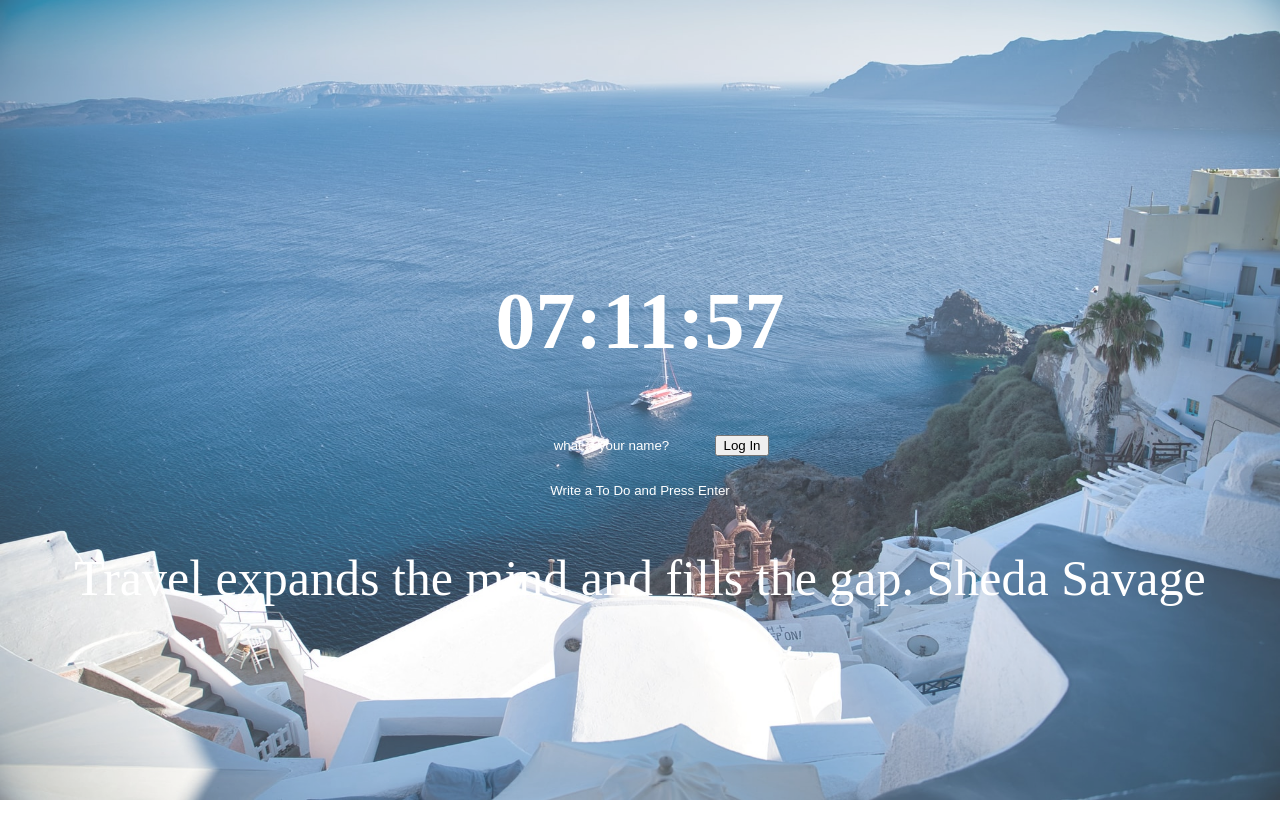
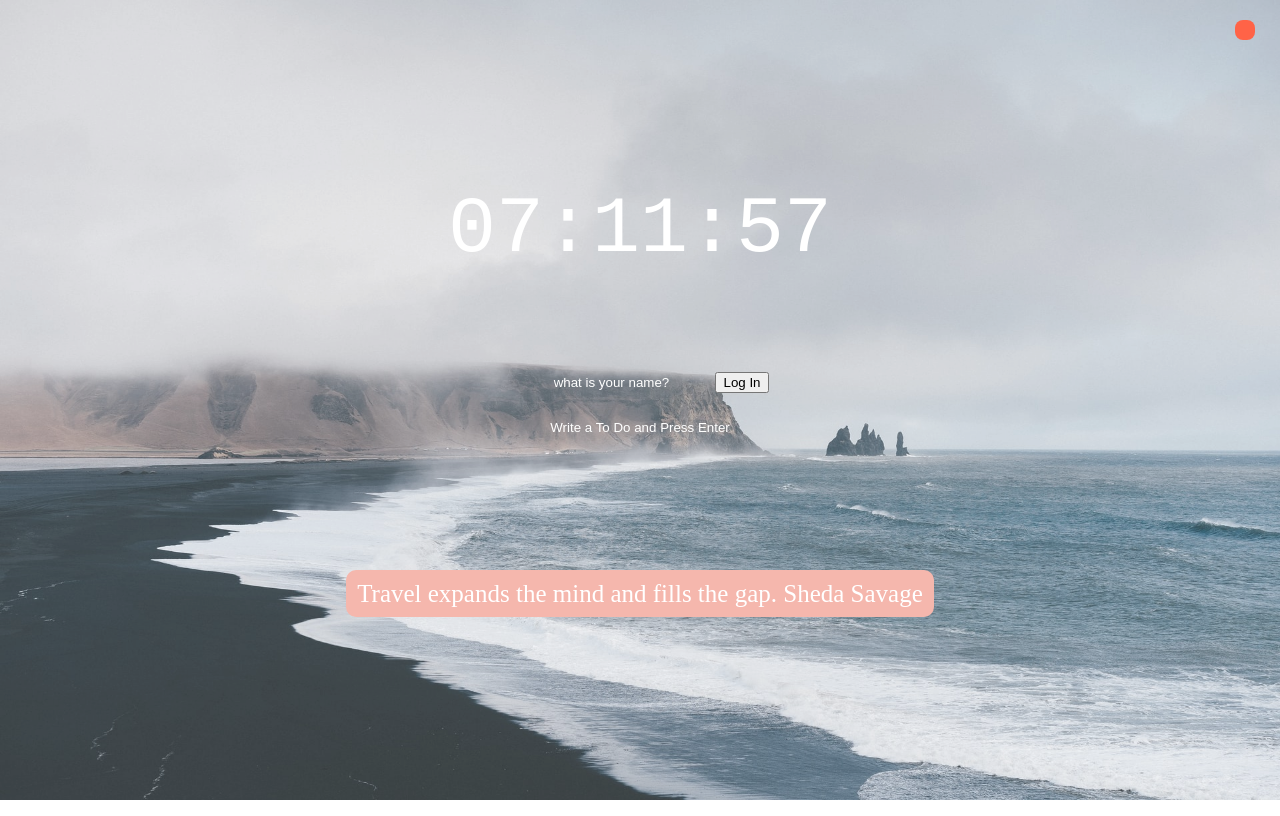
Before and after one commit to kimdozzi/To-Do-List, a plain HTML site: page index.html in a window 1280 px wide. Drawn offline with Linux system fonts and the light colour scheme.

Commit message:
css 수정

```diff
--- /dev/null
+++ b/css/reset.css
@@ -0,0 +1,48 @@
+/* http://meyerweb.com/eric/tools/css/reset/
+   v2.0 | 20110126
+   License: none (public domain)
+*/
+
+html, body, div, span, applet, object, iframe,
+h1, h2, h3, h4, h5, h6, p, blockquote, pre,
+a, abbr, acronym, address, big, cite, code,
+del, dfn, em, img, ins, kbd, q, s, samp,
+small, strike, strong, sub, sup, tt, var,
+b, u, i, center,
+dl, dt, dd, ol, ul, li,
+fieldset, form, label, legend,
+table, caption, tbody, tfoot, thead, tr, th, td,
+article, aside, canvas, details, embed,
+figure, figcaption, footer, header, hgroup,
+menu, nav, output, ruby, section, summary,
+time, mark, audio, video {
+	margin: 0;
+	padding: 0;
+	border: 0;
+	font-size: 100%;
+	font: inherit;
+	vertical-align: baseline;
+}
+/* HTML5 display-role reset for older browsers */
+article, aside, details, figcaption, figure,
+footer, header, hgroup, menu, nav, section {
+	display: block;
+}
+body {
+	line-height: 1;
+}
+ol, ul {
+	list-style: none;
+}
+blockquote, q {
+	quotes: none;
+}
+blockquote:before, blockquote:after,
+q:before, q:after {
+	content: '';
+	content: none;
+}
+table {
+	border-collapse: collapse;
+	border-spacing: 0;
+}
--- a/css/style.css
+++ b/css/style.css
@@ -1,10 +1,36 @@
+@import "/css/reset.css";
+
 .hidden {
     display: none;
 }
+
+body {
+    height: 100vh;
+    width: 100vw;
+}
+
+.weather-position{
+    display: flex;
+    align-items: center;
+    justify-content: flex-end;
+    padding-top: 20px;
+    padding-right: 25px;
+    font-size: 20px;
+}
+
+.main-page {
+    margin-top: 150px;
+    display: flex;
+    flex-direction: column;
+    align-items: center;
+    justify-content: center;
+}
+
+
 img {
     position:absolute;
-    width:100%;
-    height:100%;
+    height: 100vh;
+    width: 100vw;
     left: 0px;
     top: 0px;
     right:0px;
@@ -13,18 +39,25 @@ img {
     opacity:80%;
 }
 
-body {
-    text-align: center;
-    height: 100vh;
-    display: flex;
-    flex-direction: column;
-    justify-content: center;
+#weather {
+   display: flex;
+   align-items: center;
+   color:white;
+   border-radius: 8px;
+   padding: 10px;
+   background-color: tomato;
+}
 
+.clock-border {
+    border-radius: 3px solid rgba(0,0,0,0.3);
 }
 
 #clock {
     font-size: 80px;
-    color:white
+    color:white;
+    margin-bottom: 100px;
+    font-weight: 500;
+    font-family: 'Courier New', Courier, monospace;
 }
 
 #login-form {
@@ -46,11 +79,43 @@ input::placeholder {
 
 }
 
+.todo-page {
+    display: flex;
+    flex-direction: column;
+    justify-content: center;
+    align-items: center;
+}
+
+
 #todo-list {
     margin-bottom: 30px;
 }
+
+@keyframes quoteAnimation {
+    from {
+        opacity: 0;
+    }
+    to {
+        transform: none;
+        opacity: 1;
+    }
+}
+
+.quote-page {
+    /* box-sizing: border-box; */
+    text-align: center;
+}
+
 #quote {
-    font-size: 50px;
+    margin-top: 100px;
+    font-size: 25px;
+    font-weight: 400;
     color: white;
-
+    transform: translateY(100px);
+    opacity: 0;
+    animation: quoteAnimation 1.5s ease-in-out forwards;
+    padding: 8px;
+    border-radius: 10px;
+    background-color: rgb(245, 183, 173);
+    border: 3px solid rgba(245, 183, 173,0.5);
 }
--- a/index.html
+++ b/index.html
@@ -8,8 +8,19 @@
     <title>Momentum App</title>
   </head>
   <body>
+    <div class="weather-position">
+      <div id="weather">
+        <span></span>
+        <span></span>
+      </div>
+    </div>
+    <main class="main-page">
+      <div class="clock-page">
+        <div class="clock-border">
           <h2 id="clock">00:00:00</h2>
-    <section>
+        </div>
+
+        <section class="todo-page">
           <form id="login-form" class="hidden">
             <input
               required
@@ -20,7 +31,7 @@
             <button>Log In</button>
           </form>
 
-      <h1 id="greeting" class="hidden"></h1>
+          <h1 id="greet ing" class="hidden"></h1>
 
           <form id="todo-form">
             <input
@@ -31,16 +42,14 @@
           </form>
         </section>
         <ul id="todo-list"></ul>
-
+      </div>
+      <div class="quote-page">
         <div id="quote">
           <span></span>
           <span></span>
         </div>
-    <div id="weather">
-      <span></span>
-      <span></span>
       </div>
-
+    </main>
     <!-- <a href="https://nomadcoders.co">Go to courses</a> -->
     <script src="/js/greetings.js"></script>
     <script src="/js/clock.js"></script>
--- a/js/background.js
+++ b/js/background.js
@@ -1,4 +1,4 @@
-const images = ["0.jpeg", "1.jpeg", "2.jpeg"];
+const images = ["1.jpeg", "0.jpeg"];
 
 const chosenImage = images[Math.floor(Math.random() * images.length)];
 
--- a/js/weather.js
+++ b/js/weather.js
@@ -1,4 +1,4 @@
-const API_KEY;
+const API_KEY = "39a7d296345f3ceb495bda9f344fb4d3";
 
 function onGeoOkay(position) {
   const lat = position.coords.latitude;
```
Also changed, not shown: js/css-in-javascript.js (deleted, +0 -73 lines). Lines whose indentation alone changed are shown as unchanged.
